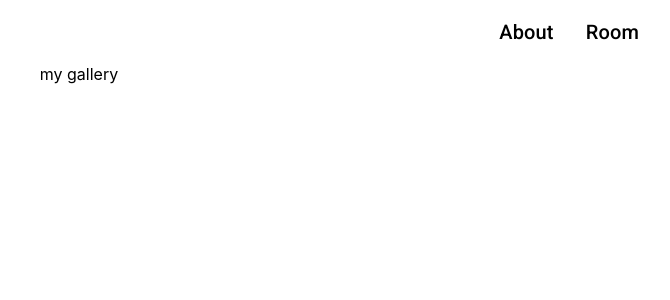
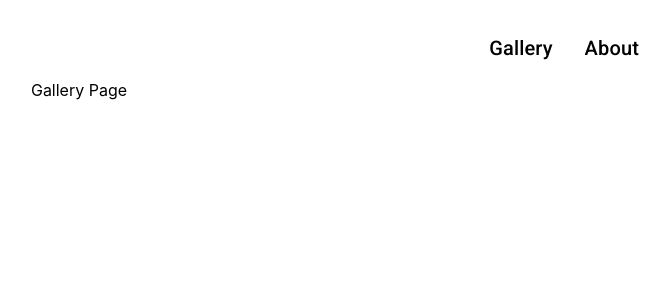
Before and after one commit to chonlaphoom/turn-of-the-light-gallery, a React (Create React App) app: page / in a window 1280 px wide. Shown: the top 300 px of the page, without its empty margins (561-1231 px from the left). Built offline with nearby package versions, Linux system fonts and the light colour scheme.

Commit message:
add router and navigate link

```diff
--- a/package.json
+++ b/package.json
@@ -13,8 +13,10 @@
     "@types/node": "^16.7.13",
     "@types/react": "^18.0.0",
     "@types/react-dom": "^18.0.0",
+    "@types/react-router-dom": "^5.3.3",
     "react": "^18.1.0",
     "react-dom": "^18.1.0",
+    "react-router-dom": "^6.3.0",
     "react-scripts": "5.0.1",
     "typescript": "^4.4.2",
     "web-vitals": "^2.1.0"
--- a/src/App.tsx
+++ b/src/App.tsx
@@ -1,25 +1,44 @@
 import { Container, createTheme, ThemeProvider } from '@mui/material';
 import { amber, grey, red } from '@mui/material/colors';
+import { BrowserRouter, Route, Routes } from 'react-router-dom';
 import './App.css';
 import Header from './Header/header';
+import AboutPage from './Pages/About';
+import GalleryPage from './Pages/Gallery';
 
 const theme = createTheme({
   palette: {
-   mode:'dark'
+    mode: 'dark'
   }
-,
+  ,
 });
 
 function App() {
   return (
-    <div className="App">
-      <Container maxWidth="lg">
-        <ThemeProvider theme={theme}><Header></Header></ThemeProvider>
-        <header>
-          my gallery
-        </header>
-      </Container>
-    </div>
+    <ThemeProvider theme={theme}>
+      <div className="App">
+        <Container maxWidth="lg">
+        <Header />
+          <Routes>
+
+
+
+          <Route path='/' element={<GalleryPage />} />
+          <Route path="gallery" element={<GalleryPage />} />
+          <Route path="about" element={<AboutPage />} />
+          <Route
+            path="*"
+            element={
+              <div style={{ padding: "2rem" }}>
+                <h2>Error Page Not Found</h2>
+              </div>
+            }
+          />
+          </Routes>
+
+        </Container>
+      </div>
+    </ThemeProvider>
   );
 }
 
--- a/src/Header/header.tsx
+++ b/src/Header/header.tsx
@@ -1,9 +1,31 @@
-import { AppBar, Toolbar, Typography } from "@mui/material";
+import { Typography } from "@mui/material";
+import { Link } from "react-router-dom";
 
-const Header = () => {
-    return <div style={{backgroundColor:'white', display:'flex', justifyContent:'end'}}>
-            <Typography sx={{cursor:'pointer'}} noWrap color={'black'} variant="h6" component="div" marginY={2} marginX={2}>About</Typography>
-            <Typography sx={{cursor:'pointer'}} noWrap color={'black'} variant="h6" component="div" marginY={2} marginX={2}>Room</Typography>
+const Header:React.FC = () => {
+
+    return <div style={{ backgroundColor: 'white', display: 'flex', justifyContent: 'end', marginTop:'1rem' }}>
+        <Link style={{textDecoration: 'none'}} to={'/gallery'}>
+            <Typography
+                sx={{ cursor: 'pointer' }}
+                noWrap color={'black'}
+                variant="h6"
+                component="div"
+                marginY={2}
+                marginX={2}>
+                    Gallery
+            </Typography>
+        </Link>
+        <Link style={{textDecoration: 'none'}}  to={'/about'}>
+            <Typography
+                sx={{ cursor: 'pointer' }}
+                noWrap color={'black'}
+                variant="h6"
+                component="div"
+                marginY={2}
+                marginX={2}>
+                    About
+            </Typography>
+        </Link>
     </div>
 }
 
--- /dev/null
+++ b/src/Pages/About.tsx
@@ -0,0 +1,6 @@
+
+const AboutPage = () => {
+    return <>About Page</>
+}
+
+export default AboutPage;
--- /dev/null
+++ b/src/Pages/Gallery.tsx
@@ -0,0 +1,6 @@
+
+const GalleryPage = () => {
+    return <>Gallery Page</>;
+}
+
+export default GalleryPage;
--- a/src/index.tsx
+++ b/src/index.tsx
@@ -3,13 +3,16 @@ import ReactDOM from 'react-dom/client';
 import './index.css';
 import App from './App';
 import reportWebVitals from './reportWebVitals';
+import { BrowserRouter } from 'react-router-dom';
 
 const root = ReactDOM.createRoot(
   document.getElementById('root') as HTMLElement
 );
 root.render(
   <React.StrictMode>
-    <App />
+    <BrowserRouter>
+      <App />
+    </BrowserRouter>
   </React.StrictMode>
 );
 
```
Also changed, not shown: 1 other file (tests, documents, lock files or other folders).
